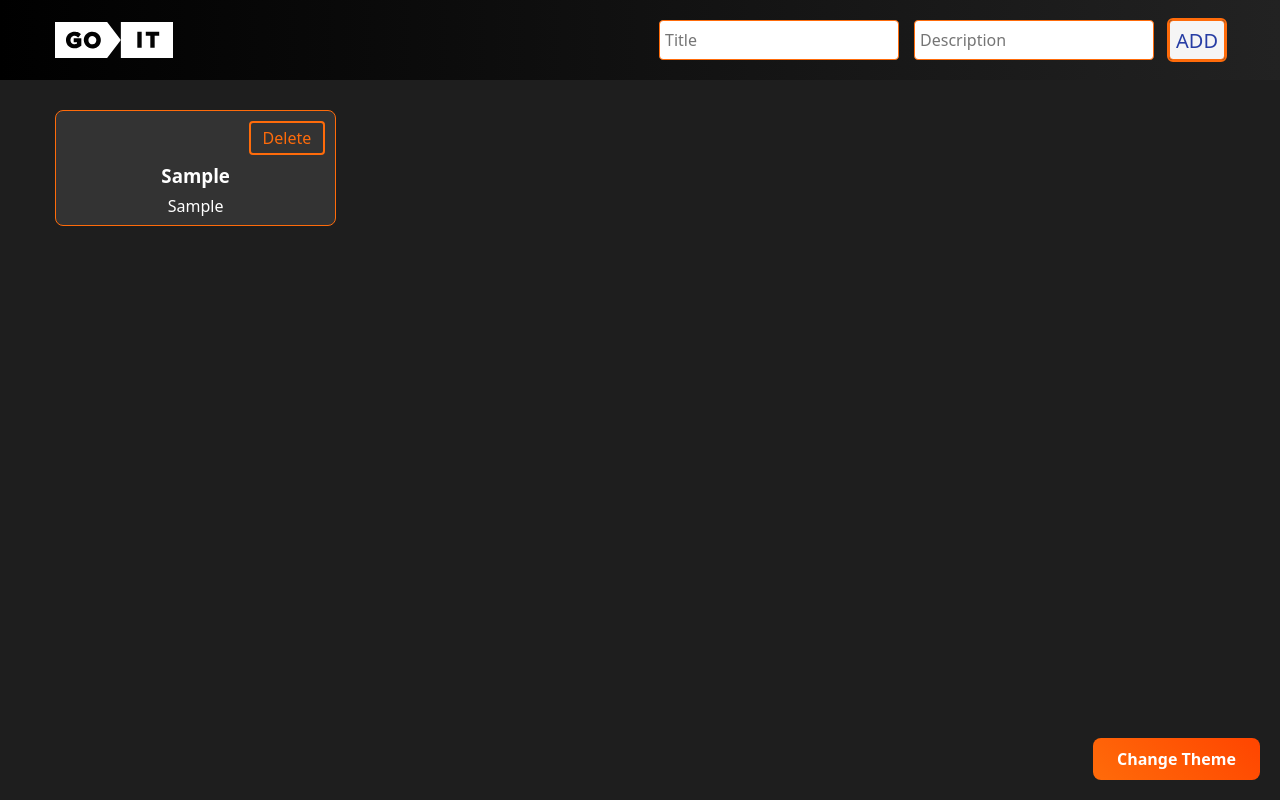
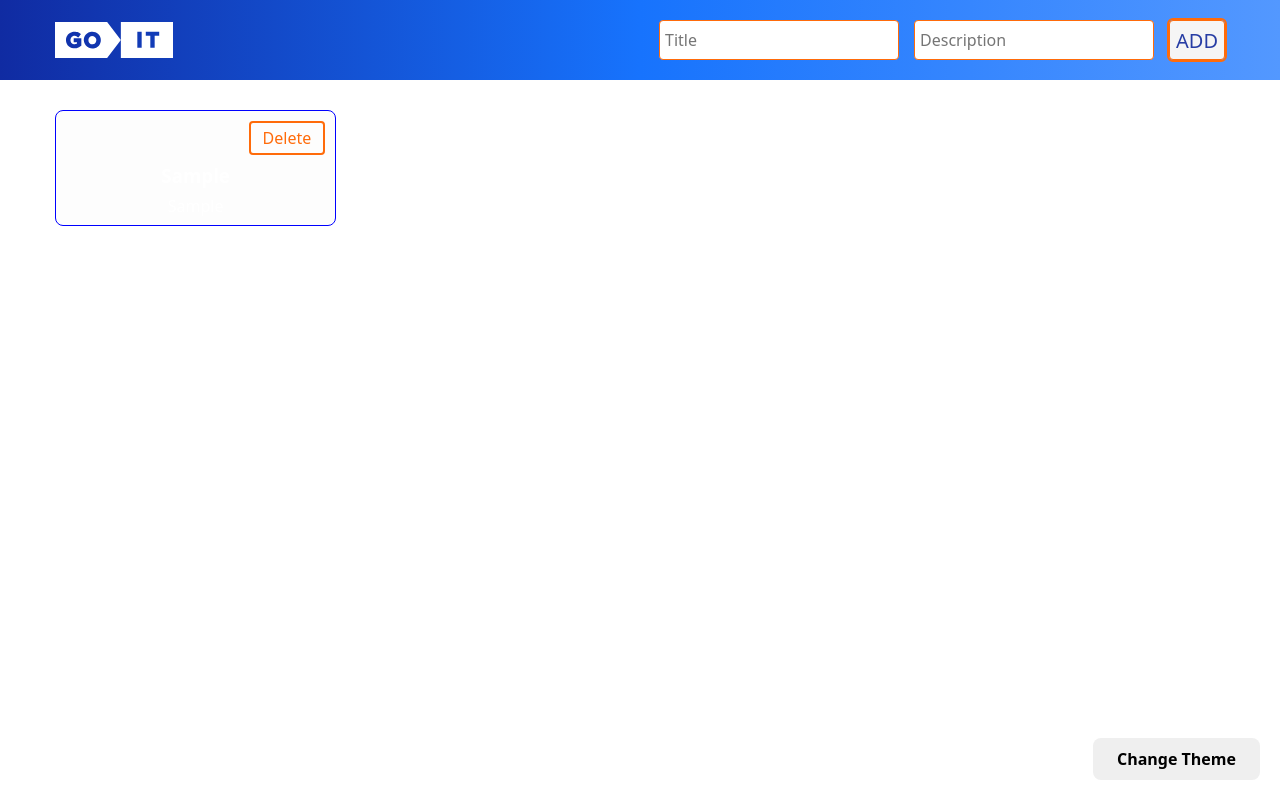
Before and after one commit to OlgaDovgal/notes-books-js, a plain HTML site: page index.html in a window 1280 px wide. Both pictures are taken after typing "Sample", "Sample" into the empty fields and a click on the button "ADD". Drawn offline with Linux system fonts and the light colour scheme.

Commit message:
Deploying to gh-pages from @ OlgaDovgal/notes-books-js@62c0475b8ed656f31b294e8bfd90c7736c370e87 🚀

```diff
--- /dev/null
+++ b/assets/vendor-BY9c7rfI.js
@@ -0,0 +1,2 @@
+let n="useandom-26T198340PX75pxJACKVERYMINDBUSHWOLF_GQZbfghjklqvwyzrict",r=(t=21)=>{let e="",l=crypto.getRandomValues(new Uint8Array(t|=0));for(;t--;)e+=n[l[t]&63];return e};export{r as n};
+//# sourceMappingURL=vendor-BY9c7rfI.js.map
--- a/index.html
+++ b/index.html
@@ -6,6 +6,7 @@
     <meta name="viewport" content="width=device-width, initial-scale=1.0" />
     <title>Vanilla App Template</title>
     <script type="module" crossorigin src="/notes-books-js/index.js"></script>
+    <link rel="modulepreload" crossorigin href="/notes-books-js/assets/vendor-BY9c7rfI.js">
     <link rel="stylesheet" crossorigin href="/notes-books-js/assets/index-CkhCT6Zn.css">
   </head>
   <body class="theme-dark">
--- a/index.js
+++ b/index.js
@@ -1,7 +1,7 @@
-(function(){const r=document.createElement("link").relList;if(r&&r.supports&&r.supports("modulepreload"))return;for(const t of document.querySelectorAll('link[rel="modulepreload"]'))n(t);new MutationObserver(t=>{for(const s of t)if(s.type==="childList")for(const i of s.addedNodes)i.tagName==="LINK"&&i.rel==="modulepreload"&&n(i)}).observe(document,{childList:!0,subtree:!0});function o(t){const s={};return t.integrity&&(s.integrity=t.integrity),t.referrerPolicy&&(s.referrerPolicy=t.referrerPolicy),t.crossOrigin==="use-credentials"?s.credentials="include":t.crossOrigin==="anonymous"?s.credentials="omit":s.credentials="same-origin",s}function n(t){if(t.ep)return;t.ep=!0;const s=o(t);fetch(t.href,s)}})();const a={formEl:document.querySelector(".header-form"),listEl:document.querySelector(".tasks-list")};function u(e){const r=c()||[];r.push(e),localStorage.setItem("tasks",JSON.stringify(r))}function c(){return JSON.parse(localStorage.getItem("tasks"))}function f(){const e=c()||[];localStorage.setItem("tasks",JSON.stringify(e))}function l({name:e,description:r}){return` <li class="task-list-item">
+import{n as d}from"./assets/vendor-BY9c7rfI.js";(function(){const t=document.createElement("link").relList;if(t&&t.supports&&t.supports("modulepreload"))return;for(const r of document.querySelectorAll('link[rel="modulepreload"]'))i(r);new MutationObserver(r=>{for(const s of r)if(s.type==="childList")for(const c of s.addedNodes)c.tagName==="LINK"&&c.rel==="modulepreload"&&i(c)}).observe(document,{childList:!0,subtree:!0});function n(r){const s={};return r.integrity&&(s.integrity=r.integrity),r.referrerPolicy&&(s.referrerPolicy=r.referrerPolicy),r.crossOrigin==="use-credentials"?s.credentials="include":r.crossOrigin==="anonymous"?s.credentials="omit":s.credentials="same-origin",s}function i(r){if(r.ep)return;r.ep=!0;const s=n(r);fetch(r.href,s)}})();const o={formEl:document.querySelector(".header-form"),listEl:document.querySelector(".tasks-list"),changeThemBtn:document.querySelector(".theme-toggle-button"),body:document.querySelector("body")};function m(e){const t=a()||[];t.push(e),localStorage.setItem("tasks",JSON.stringify(t))}function a(){return JSON.parse(localStorage.getItem("tasks"))}function f(){const e=a()||[];localStorage.setItem("tasks",JSON.stringify(e))}function g(e){const n=a().filter(i=>i.id!==e);localStorage.setItem("tasks",JSON.stringify(n))}function l(e){localStorage.setItem("theme",e)}function h(){return localStorage.getItem("theme")}function u({name:e,description:t,id:n}){return` <li class="task-list-item" data-id="${n}">
         <button class="task-list-item-btn">Delete</button>
         <h3>${e}</h3>
-        <p>${r}</p>
+        <p>${t}</p>
       </li>
-`}function d(e){return e.map(r=>l(r)).join("")}function m(e){a.listEl.insertAdjacentHTML("beforeend",l(e))}function p(e){a.listEl.innerHTML=d(e)}function g(e){e.preventDefault();const{taskName:r,taskDescription:o}=e.currentTarget.elements;if(r.value.trim()===""||o.value.trim()==="")return alert("Заповніть всі поля!");const n={name:r.value.trim(),description:o.value.trim()};u(n),m(n),e.currentTarget.reset()}function k(){f(),p(c())}document.addEventListener("DOMContentLoaded",k);a.formEl.addEventListener("submit",g);
+`}function k(e){return e.map(t=>u(t)).join("")}function p(e){o.listEl.insertAdjacentHTML("beforeend",u(e))}function y(e){o.listEl.innerHTML=k(e)}function S(e){e.preventDefault();const{taskName:t,taskDescription:n}=e.currentTarget.elements;if(t.value.trim()===""||n.value.trim()==="")return alert("Заповніть всі поля!");const i={name:t.value.trim(),description:n.value.trim(),id:d()};m(i),p(i),e.currentTarget.reset()}function T(){f(),y(a()),h()==="theme-dark"?o.body.classList.add("theme-dark"):o.body.classList.remove("theme-dark")}function L(e){if(e.target.nodeName!=="BUTTON")return;const t=e.target.parentElement,n=t.dataset.id;t.remove(),g(n)}function b(){o.body.classList.toggle("theme-dark"),o.body.classList.contains("theme-dark")?l("theme-dark"):l("theme-light")}document.addEventListener("DOMContentLoaded",T);o.formEl.addEventListener("submit",S);o.listEl.addEventListener("click",L);o.changeThemBtn.addEventListener("click",b);
 //# sourceMappingURL=index.js.map
```
Also changed, not shown: 2 other files.
